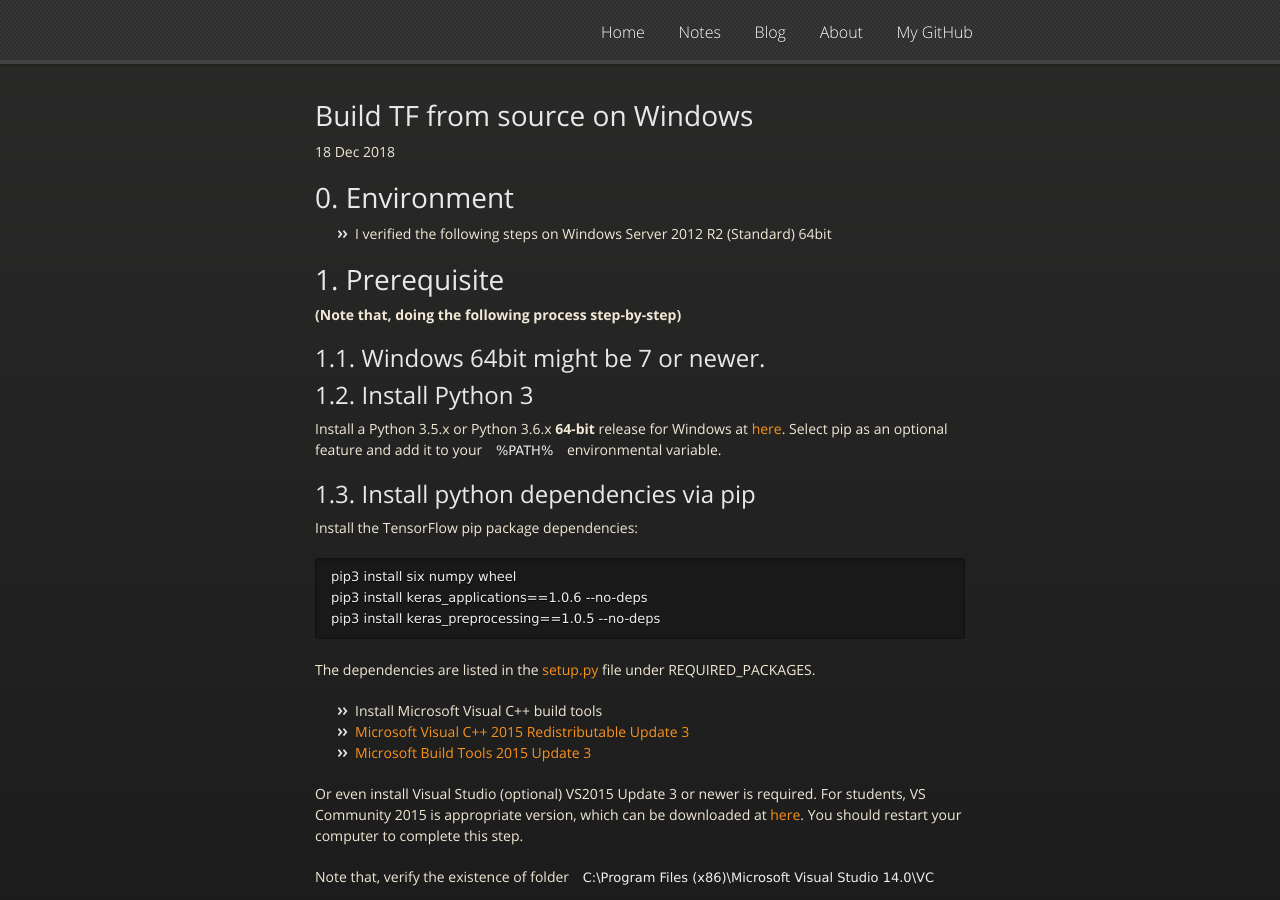
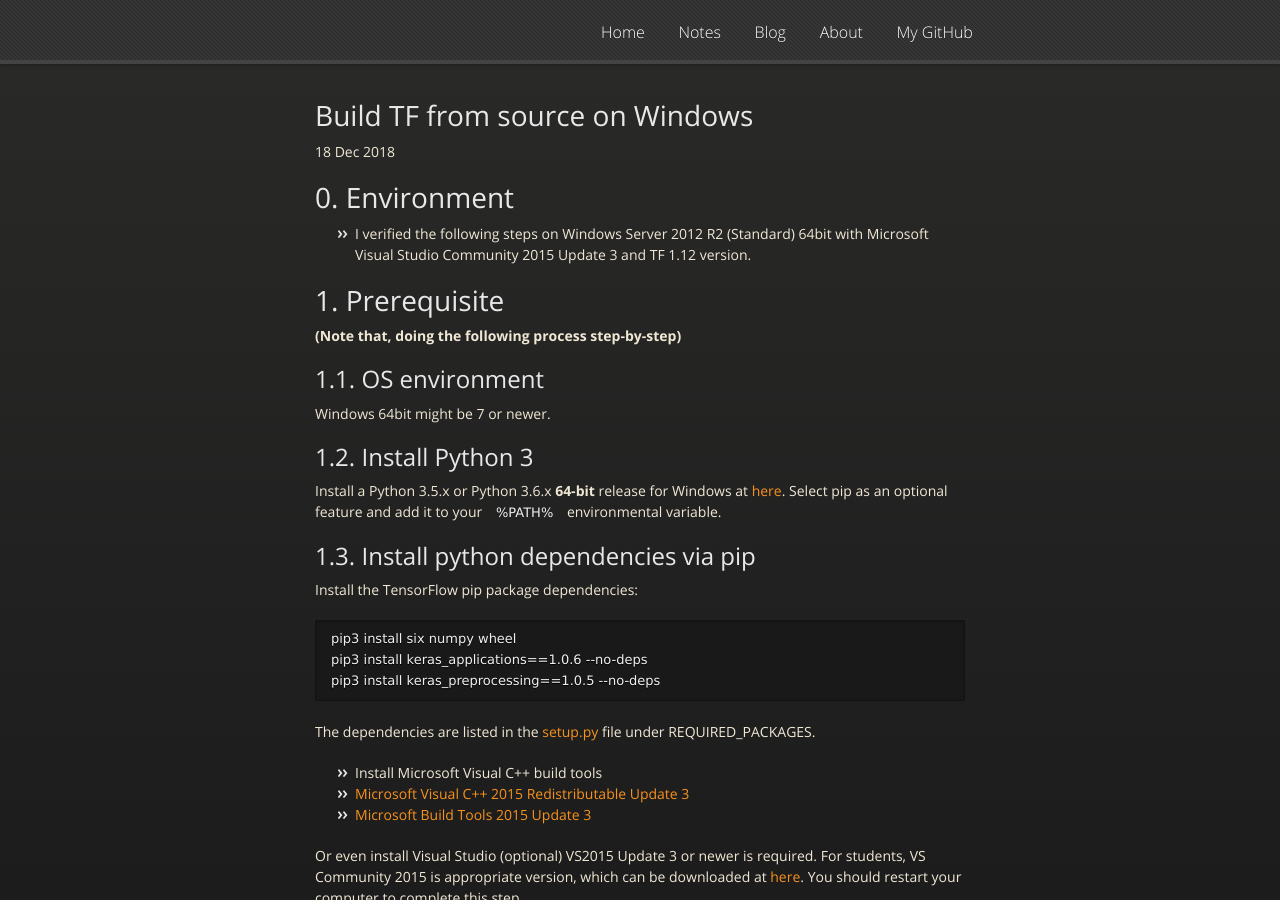
Before and after one commit to ntuanhung/ntuanhung.github.io, a Jekyll site: the page built from _posts/2018-12-18-build-tf-from-source-on-windows.md, in a window 1280 px wide and 900 px high. Built offline with Jekyll 4.4.1, drawn with Linux system fonts in a browser that asks for light colours; nearby versions of some CDN libraries.

Commit message:
Update 2018-12-18-build-tf-from-source-on-windows.md

```diff
--- a/_posts/2018-12-18-build-tf-from-source-on-windows.md
+++ b/_posts/2018-12-18-build-tf-from-source-on-windows.md
@@ -4,11 +4,12 @@
 date: 2018-12-18
 ---
 # 0. Environment
-  * I verified the following steps on Windows Server 2012 R2 (Standard) 64bit
+  * I verified the following steps on Windows Server 2012 R2 (Standard) 64bit with Microsoft Visual Studio Community 2015 Update 3 and TF 1.12 version.
 
 # 1. Prerequisite
 **(Note that, doing the following process step-by-step)**
-## 1.1. Windows 64bit might be 7 or newer.
+## 1.1. OS environment
+Windows 64bit might be 7 or newer.
 
 ## 1.2. Install Python 3
 Install a Python 3.5.x or Python 3.6.x **64-bit** release for Windows at [here](https://www.python.org/downloads/windows/).
```
